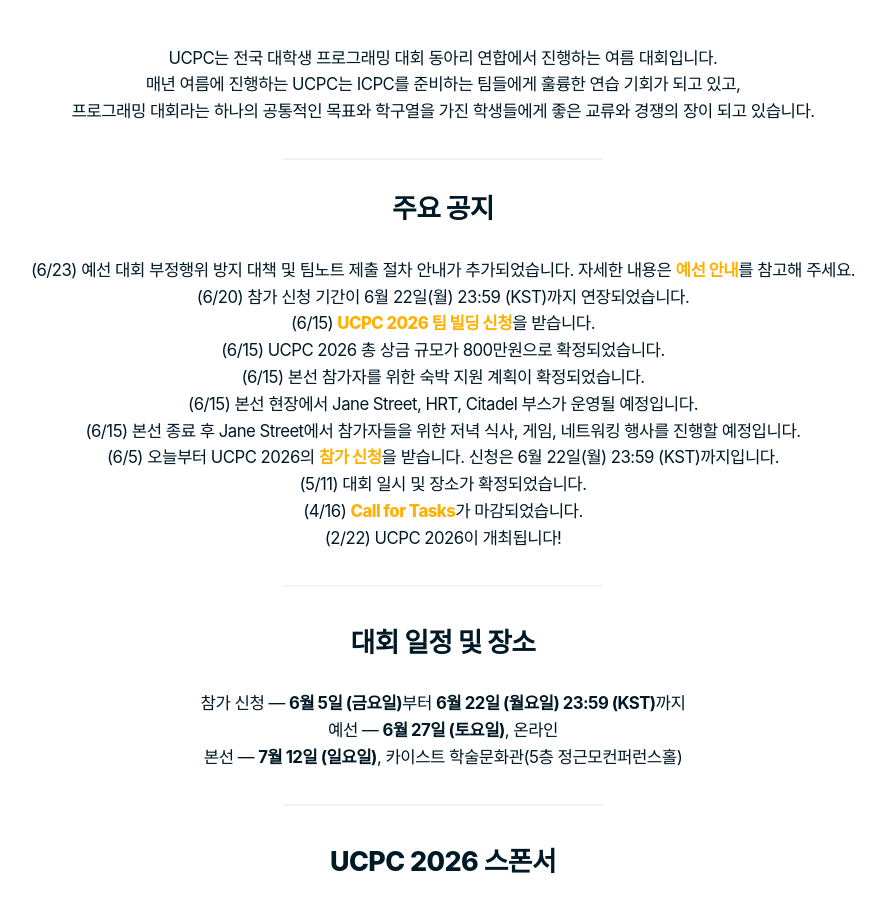
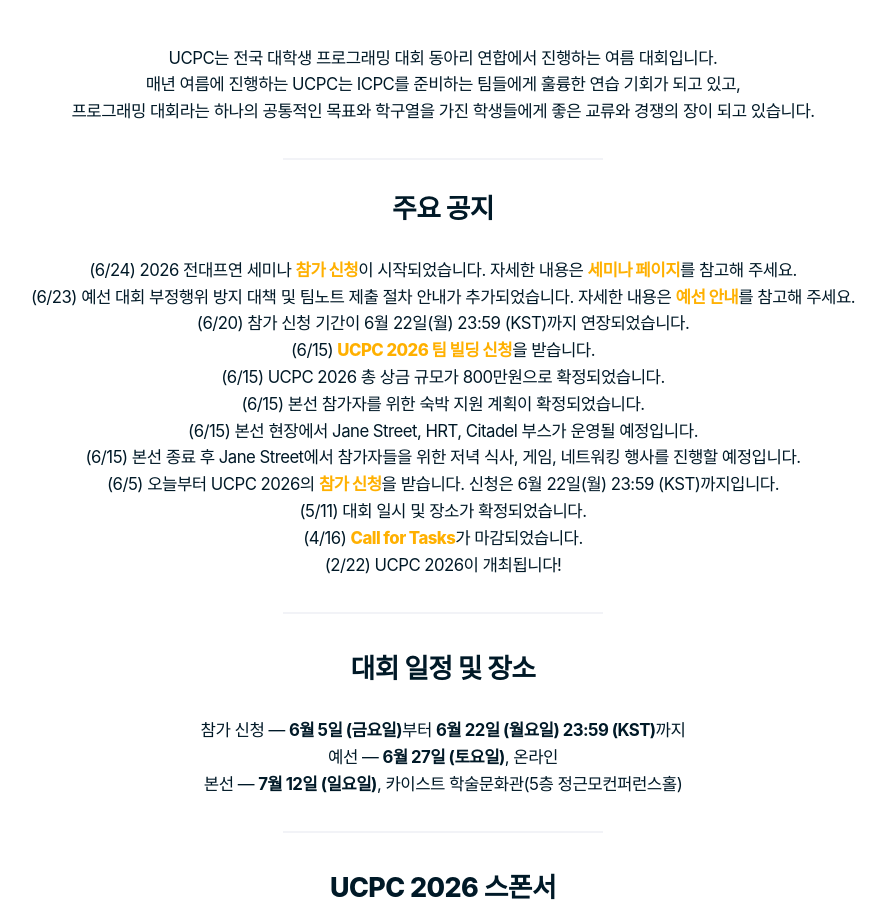
Before and after one commit to ucpcc/2026, a Jekyll site: the page built from index.md, in a window 1280 px wide and 900 px high, scrolled down 1365 px. Shown: the whole window, without its empty margins (197-1082 px from the left). Built offline with Jekyll 4.4.1, drawn with Linux system fonts in a browser that asks for light colours; some web fonts are replaced.

Commit message:
세미나 링크 삽입

```diff
--- a/index.md
+++ b/index.md
@@ -6,6 +6,7 @@ lang: ko
 
 ## 주요 공지
 
+- (6/24) 2026 전대프연 세미나 [참가 신청](https://forms.gle/fshRRESmd2PLdcqS6)이 시작되었습니다. 자세한 내용은 [세미나 페이지](https://seminar.ucpc.me/)를 참고해 주세요.
 - (6/23) 예선 대회 부정행위 방지 대책 및 팀노트 제출 절차 안내가 추가되었습니다. 자세한 내용은 [예선 안내](/qualifier/)를 참고해 주세요.
 - (6/20) 참가 신청 기간이 6월 22일(월) 23:59 (KST)까지 연장되었습니다.
 - (6/15) [UCPC 2026 팀 빌딩 신청](https://forms.gle/iBDBkLqmkUPseoa87)을 받습니다.
```
Also changed, not shown: en/index.md (+1 -1 lines).
